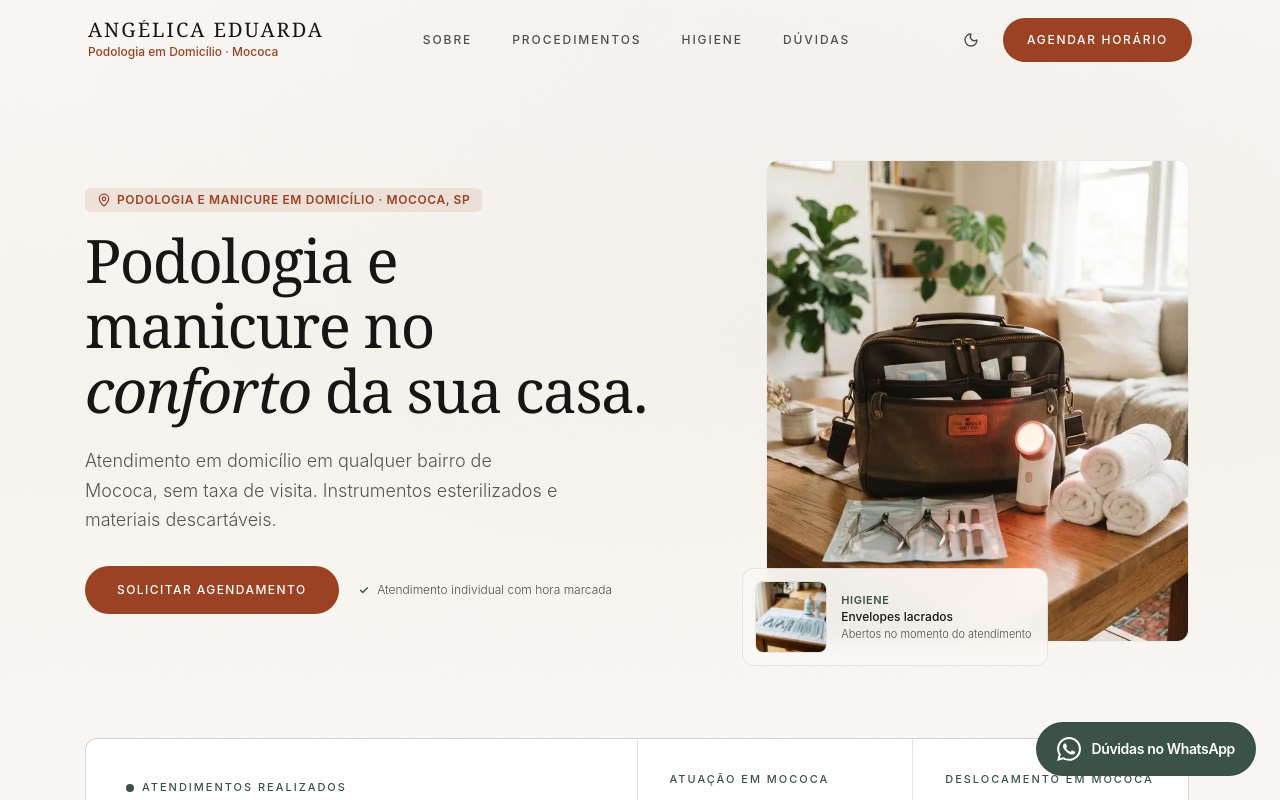
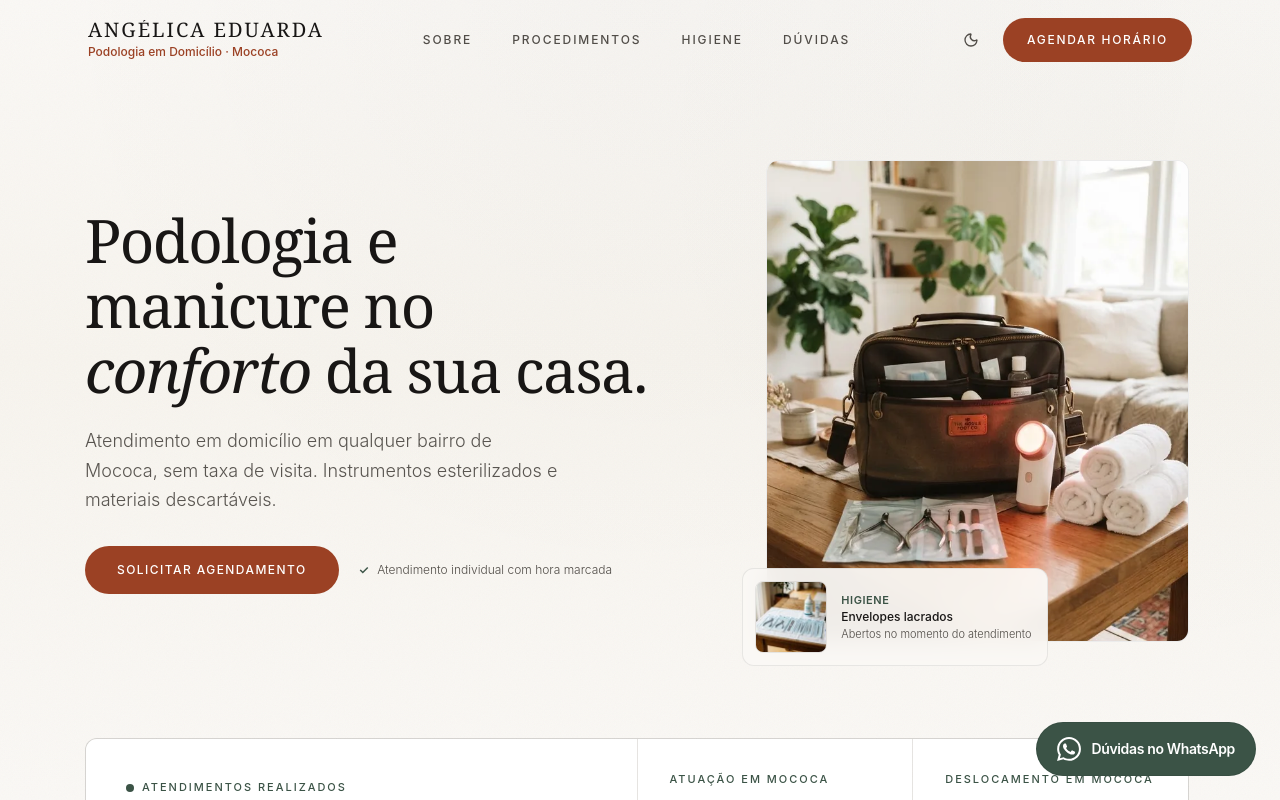
Before and after one commit to Eduuhbruscagim/Sistema-Podologia, a React (Vite) app: page / in a window 1280 px wide. Shown: the top 800 px of the page. Built offline with nearby package versions, Linux system fonts and the light colour scheme.

Commit message:
style(typeset): strip kicker badge from hero and adopt pure-white token in technology

```diff
--- a/src/components/home/Hero.tsx
+++ b/src/components/home/Hero.tsx
@@ -3,8 +3,6 @@ import gsap from 'gsap'
 import { useGSAP } from '@gsap/react'
 import { initHeroAnimation } from '@/animations/hero'
 import { applyReducedMotion } from '@/animations/reducedMotion'
-import { MapPin } from 'lucide-react'
-
 export const Hero: React.FC = () => {
   const heroSectionRef = useRef<HTMLElement | null>(null)
 
@@ -44,11 +42,6 @@ export const Hero: React.FC = () => {
       <div className="grid grid-cols-1 lg:grid-cols-12 gap-12 lg:gap-16 items-center">
         {/* Left: Headline & Actions */}
         <div className="lg:col-span-7 flex flex-col items-start text-left">
-          <span className="inline-flex items-center gap-1.5 text-xs font-semibold uppercase tracking-wider px-3 py-1 rounded-md bg-accent/10 text-accent dark:bg-accent/20 mb-4">
-            <MapPin aria-hidden="true" className="w-3.5 h-3.5 shrink-0" />
-            Podologia e Manicure em Domicílio · Mococa, SP
-          </span>
-
           <h1
             id="hero-title"
             className="font-serif text-4xl sm:text-5xl lg:text-6xl font-normal text-on-surface tracking-tight leading-[1.08] mb-6 text-balance"
--- a/src/components/home/TechnologySection.tsx
+++ b/src/components/home/TechnologySection.tsx
@@ -140,9 +140,9 @@ export const TechnologySection: React.FC = () => {
                 height={896}
               />
             </picture>
-            {/* Gradiente de transição suave / mistura perfeita */}
-            <div className="hidden lg:block absolute inset-y-0 left-0 w-44 xl:w-60 bg-gradient-to-r from-white via-white/80 to-transparent dark:from-surface-variant dark:via-surface-variant/80 dark:to-transparent pointer-events-none" />
-            <div className="lg:hidden absolute inset-x-0 top-0 h-24 bg-gradient-to-b from-white via-white/80 to-transparent dark:from-surface-variant dark:via-surface-variant/80 dark:to-transparent pointer-events-none" />
+            {/* Gradiente de transição suave / mistura perfeita com tokens semânticos */}
+            <div className="hidden lg:block absolute inset-y-0 left-0 w-44 xl:w-60 bg-gradient-to-r from-pure-white via-pure-white/80 to-transparent dark:from-surface-variant dark:via-surface-variant/80 dark:to-transparent pointer-events-none" />
+            <div className="lg:hidden absolute inset-x-0 top-0 h-24 bg-gradient-to-b from-pure-white via-pure-white/80 to-transparent dark:from-surface-variant dark:via-surface-variant/80 dark:to-transparent pointer-events-none" />
           </div>
         </div>
 
```
